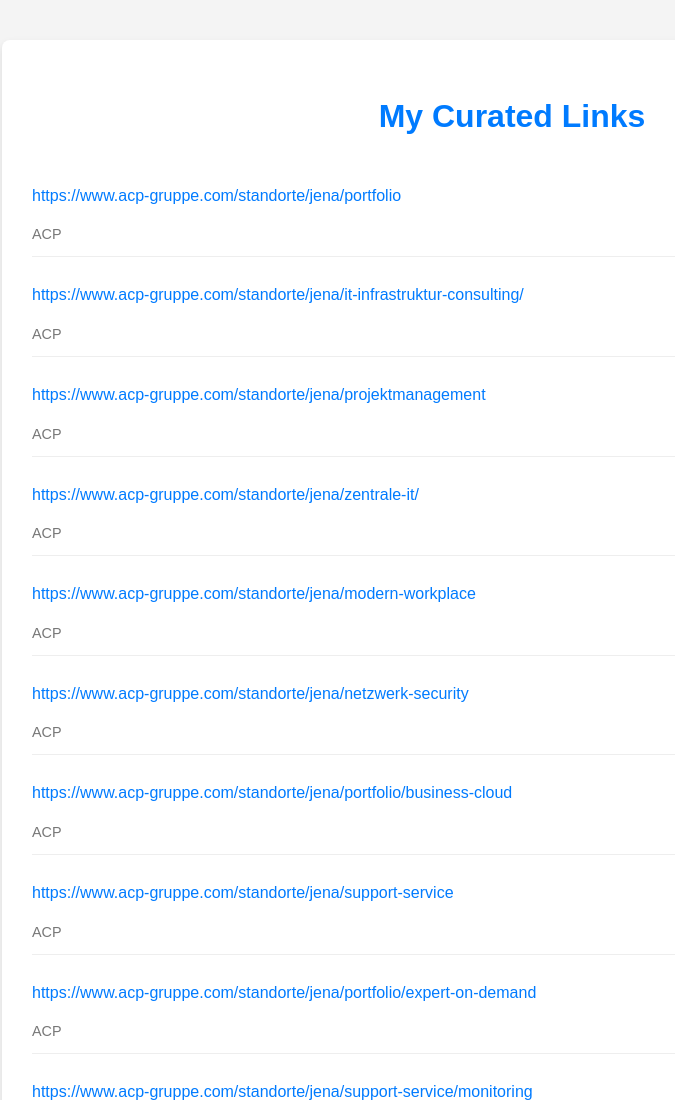
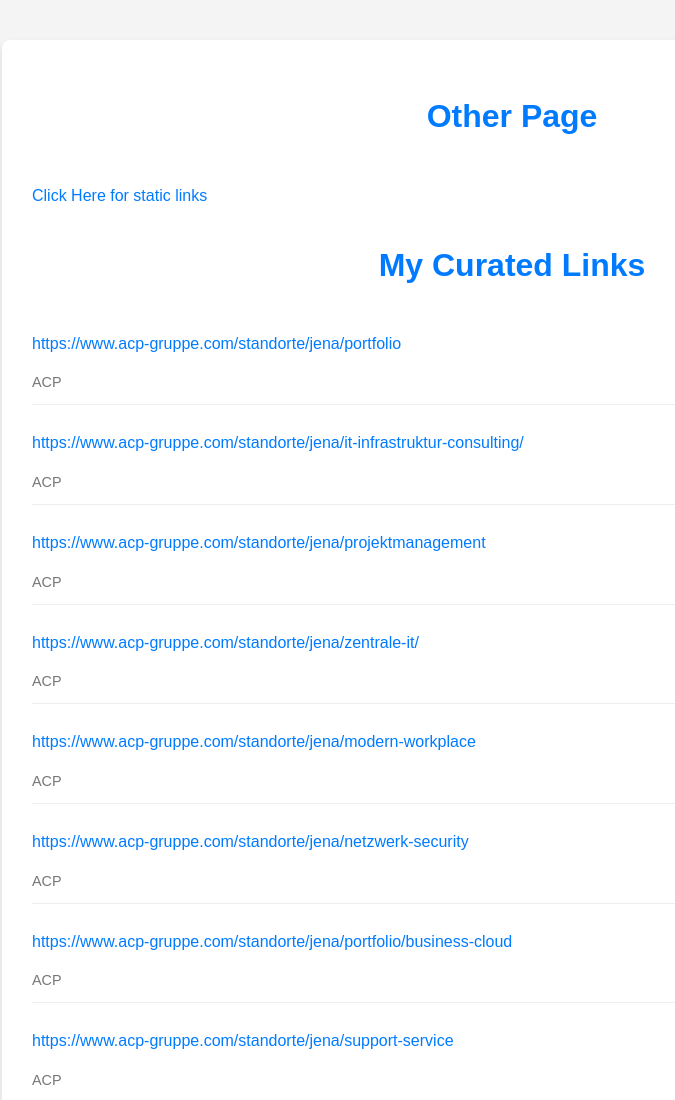
Before and after one commit to amit-pageup/CrawlUrls, a plain HTML site: page index.html in a window 1280 px wide. Shown: the top 1100 px of the page, without its empty margins (128-803 px from the left). Drawn offline with Linux system fonts and the light colour scheme.

Commit message:
Update index.html

```diff
--- a/index.html
+++ b/index.html
@@ -71,6 +71,12 @@
 <body>
 
   <div class="container">
+
+     <h1>Other Page</h1>
+    <ul>
+      <a href="/Links.html" >Click Here for static links</a>
+      </ul>
+
     <h1>My Curated Links</h1>
     <ul id="urlList">
       </ul>
```
